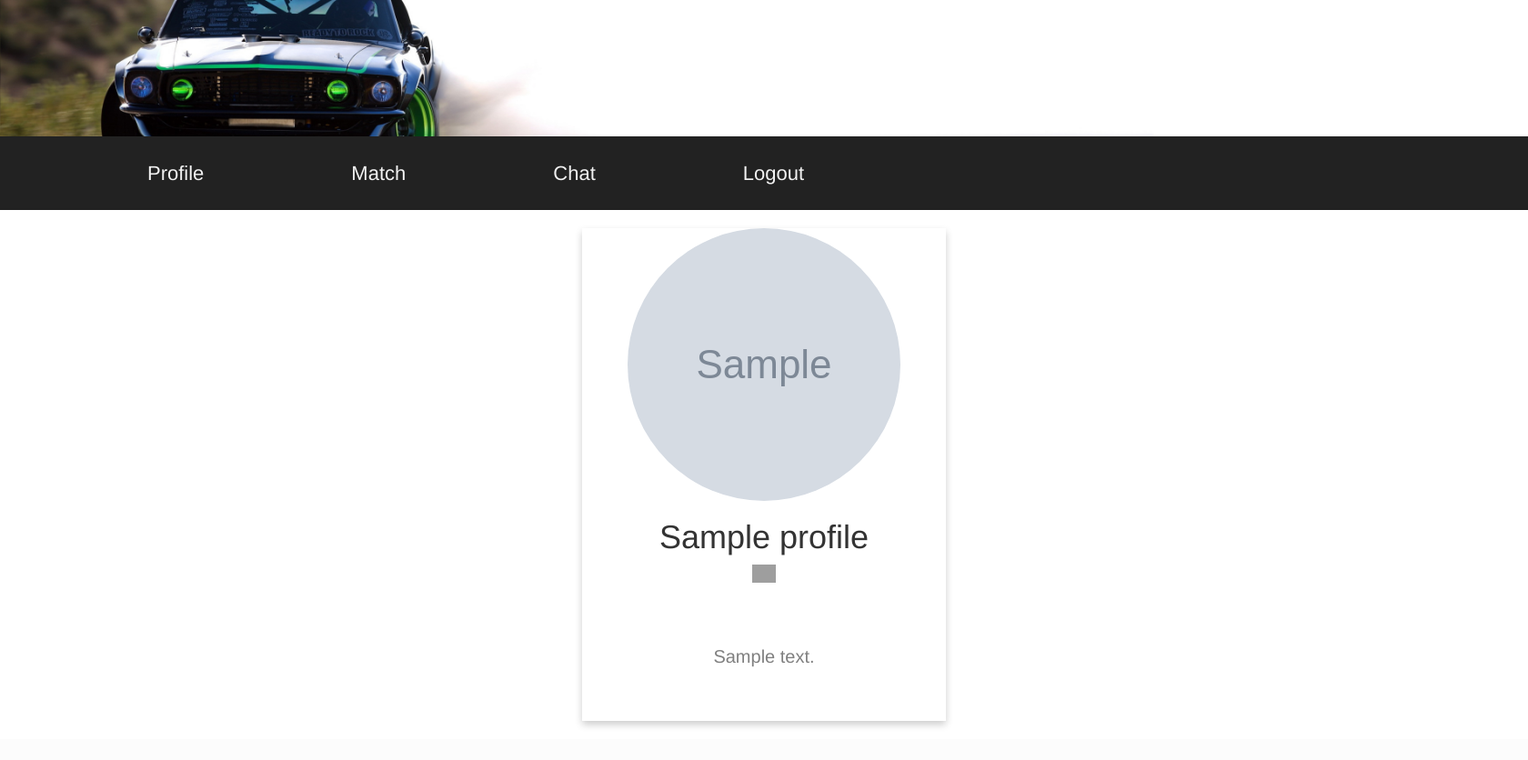
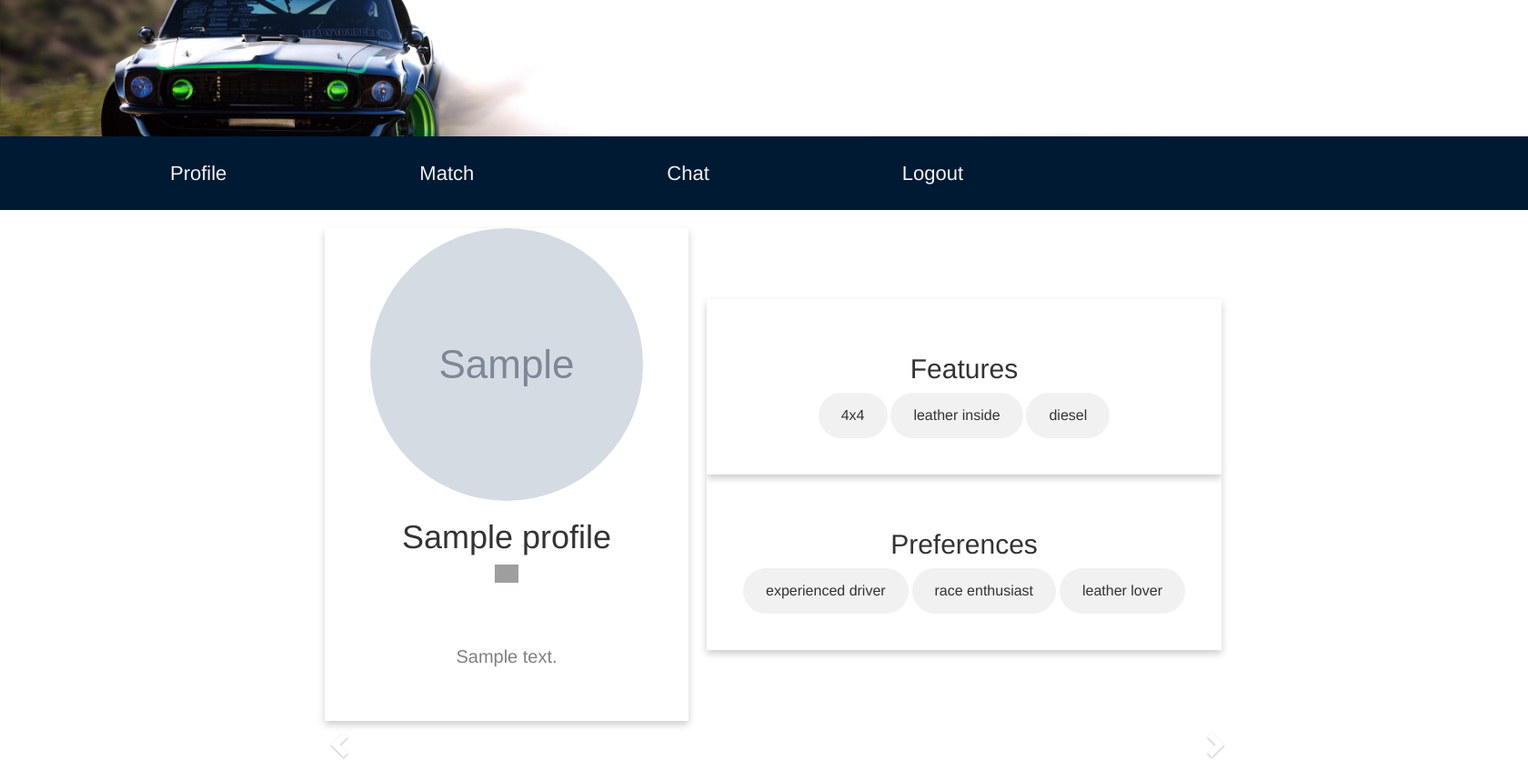
Before and after one commit to Tuddy18/MasinaVisurilorTale-Monolith, a Flask app: template app/templates/profile.html in a window 1680 px wide. Shown: the whole page at 91% size. Before the commit the page ends 799 px from the top, so only its background shows below. Run offline with Flask 2, Linux system fonts and the light colour scheme; a user stored in the database is signed in; tables that the repository leaves empty or names only in its code hold one stand-in row (values such as "Sample post"); the template is opened without the code that fills it: most values are stand-ins (such as "Sample title", 1, 10 or a date in 2020); grey boxes marked "Sample" are stand-in pictures; some libraries are stand-ins or nearby versions; grey boxes are pictures that could not be loaded.

Commit message:
updated profile

```diff
--- a/app/static/css/navbar.css
+++ b/app/static/css/navbar.css
@@ -1,6 +1,6 @@
 /* Add a black background color to the top navigation */
 .topnav {
-  background-color: #222;
+  background-color: #001a33;
   overflow: hidden;
   align-ve
 }
@@ -27,23 +27,25 @@
 }
 
 /* Style the links inside the navigation bar */
-.topnav a {
+.topnav>ul>li>a {
   float: left;
   color: #f2f2f2;
   text-align: center;
   padding: 10px 10px;
+  padding-left: 40px;
+  padding-right: 40px;
   text-decoration: none;
   font-size: 22px;
 }
 
 /* Change the color of links on hover */
-.topnav a:hover {
-  background-color: #ddd;
-  color: black;
+.topnav>ul>li>a:hover {
+  background-color: #f1f1f1;
+  color: #001a33;
 }
 
 /* Add a color to the active/current link */
 .topnav a.active {
-  background-color: #4CAF50;
+  background-color: #fff;
   color: white;
 }
--- a/app/static/css/profile.css
+++ b/app/static/css/profile.css
@@ -2,6 +2,17 @@
     display:flex;
     justify-content: center;
     align-items: center;
+}
+
+.attributes-parent{
+
+}
+
+.attributes-container{
+  box-shadow: 0 4px 8px 0 rgba(0, 0, 0, 0.2);
+  max-height: 300px;
+  text-align: center;
+    padding: 40px;
 }
 .card {
   box-shadow: 0 4px 8px 0 rgba(0, 0, 0, 0.2);
@@ -64,3 +75,13 @@ a {
 button:hover, a:hover {
   opacity: 0.7;
 }
+
+.chip {
+  display: inline-block;
+  padding: 0 25px;
+  height: 50px;
+  font-size: 16px;
+  line-height: 50px;
+  border-radius: 25px;
+  background-color: #f1f1f1;
+}
--- a/app/templates/includes/_navbar.html
+++ b/app/templates/includes/_navbar.html
@@ -21,7 +21,7 @@
         {% if session.logged_in %}
         <li><a href="/profile">Profile</a></li>
         <li><a href="/match">Match</a></li>
-        <li><a href="/orders">Chat</a></li>
+        <li ><a href="/orders">Chat</a></li>
         <li><a href="/logout">Logout</a></li>
         {% endif %}
       </ul>
--- a/app/templates/layout.html
+++ b/app/templates/layout.html
@@ -2,12 +2,14 @@
 <head>
     <title>Masina Visurilor Tale Este Acum Aici</title>
     <!--      <link rel="stylesheet" href="{{ url_for('static', filename='css/main.css') }}">-->
+
     <link rel="stylesheet" href="{{ url_for('static', filename='css/navbar.css') }}">
     <link rel="stylesheet" href="{{ url_for('static', filename='css/profile.css') }}">
     <link rel="stylesheet" href="{{ url_for('static', filename='css/match.css') }}">
 
-      <link rel="stylesheet" href="https://maxcdn.bootstrapcdn.com/bootstrap/3.3.7/css/bootstrap.min.css">
+    <link rel="stylesheet" href="https://maxcdn.bootstrapcdn.com/bootstrap/3.4.1/css/bootstrap.min.css">
   <script src="https://ajax.googleapis.com/ajax/libs/jquery/3.4.1/jquery.min.js"></script>
+  <script src="https://maxcdn.bootstrapcdn.com/bootstrap/3.4.1/js/bootstrap.min.js"></script>
 
 
 </head>
--- a/app/templates/profile.html
+++ b/app/templates/profile.html
@@ -16,6 +16,95 @@
             <h3 class="title">{{profile.description}} </h3>
         </div>
     </div>
+
+    <div class="attributes-parent">
+        <div class="attributes-container">
+            <div class="description">
+                <h2>Features</h2>
+
+                <div class="chip">
+                    4x4
                 </div>
 
+                <div class="chip">
+                    leather inside
+                </div>
+
+                <div class="chip">
+                    diesel
+                </div>
+
+
+            </div>
+        </div>
+
+        <div class="attributes-container">
+            <div class="description">
+                <h2>Preferences</h2>
+
+                <div class="chip">
+                    experienced driver
+                </div>
+
+                <div class="chip">
+                    race enthusiast
+                </div>
+
+                <div class="chip">
+                    leather lover
+                </div>
+
+
+            </div>
+        </div>
+    </div>
+
+
+
+</div>
+
+<div class="container">
+    <div id="myCarouselProfile" class="carousel slide" data-ride="carousel">
+        <ol class="carousel-indicators">
+            {% for photo in profile_photos %}
+            {% if photo[0] == 0 %}
+            <li data-target="#myCarouselProfile" data-slide-to="{{photo[0]}}" class="active"></li>
+            {% else %}
+            <li data-target="#myCarouselProfile" data-slide-to="{{photo[0]}}"></li>
+            {% endif %}
+            {% endfor %}
+        </ol>
+
+        <div class="carousel-inner">
+            {% for photo in profile_photos %}
+            {% if photo[0] == 0 %}
+            <div class="item active">
+                <img src="{{photo[1]}}" alt="profile_pic {{photo[0]}}" style="width: 100%;">
+                <div class="carousel-caption first">
+                </div>
+            </div>
+            {% else %}
+            <div class="item">
+                <img src="{{photo[1]}}" alt="profile_pic {{photo[0]}}" style="width: 100%;">
+                <div class="carousel-caption first">
+                </div>
+            </div>
+            {% endif %}
+
+            {% endfor %}
+
+        </div>
+
+        <!-- Left and right controls -->
+        <a class="left carousel-control" href="#myCarouselProfile" data-slide="prev">
+            <span class="glyphicon glyphicon-chevron-left"></span>
+            <span class="sr-only">Previous</span>
+        </a>
+        <a class="right carousel-control" href="#myCarouselProfile" data-slide="next">
+            <span class="glyphicon glyphicon-chevron-right"></span>
+            <span class="sr-only">Next</span>
+        </a>
+    </div>
+
+</div>
 {% endblock %}
```
Also changed, not shown: app/profile/profile.py (+4 -3 lines), sqldump/data/db.sql (+6 -2 lines), app/templates/match.html (indentation only), 1 other file. Lines whose indentation alone changed are shown as unchanged.
